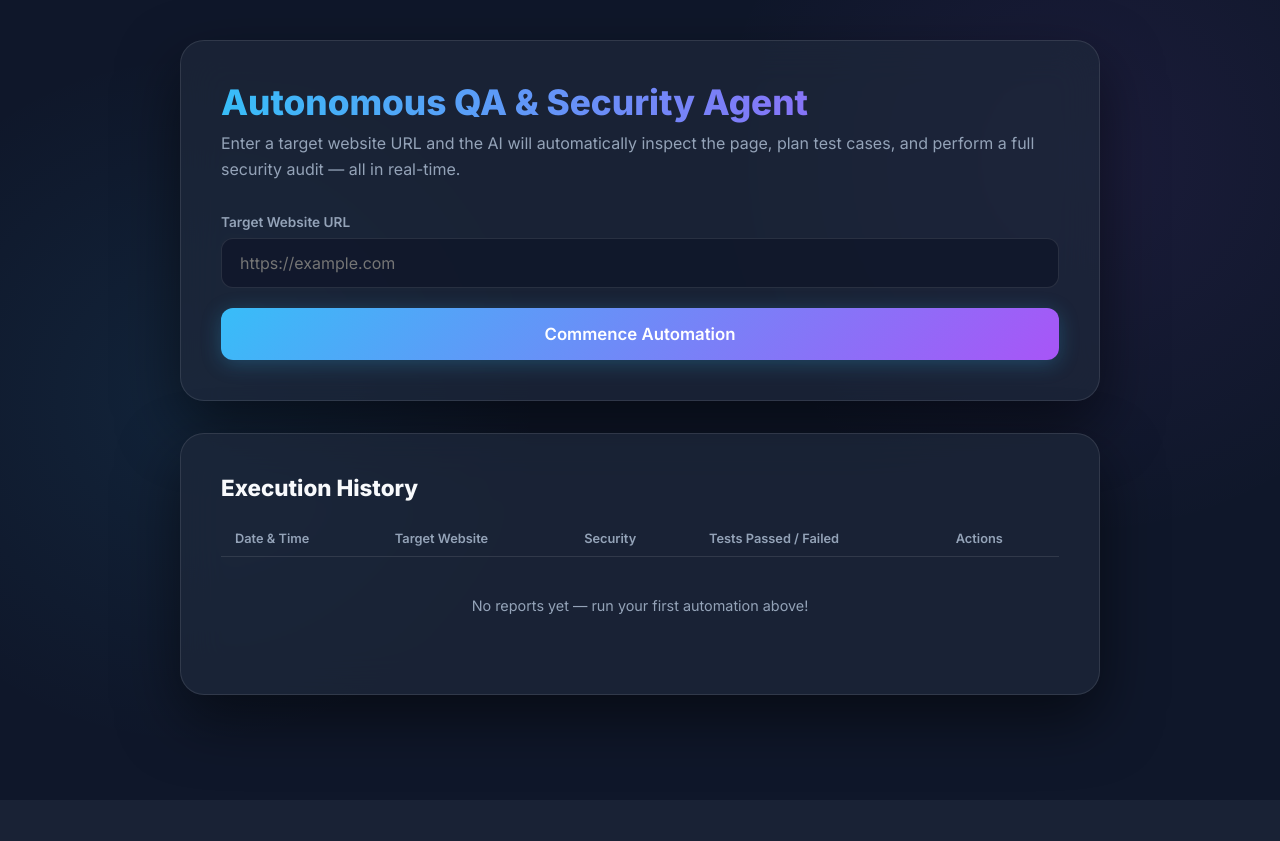
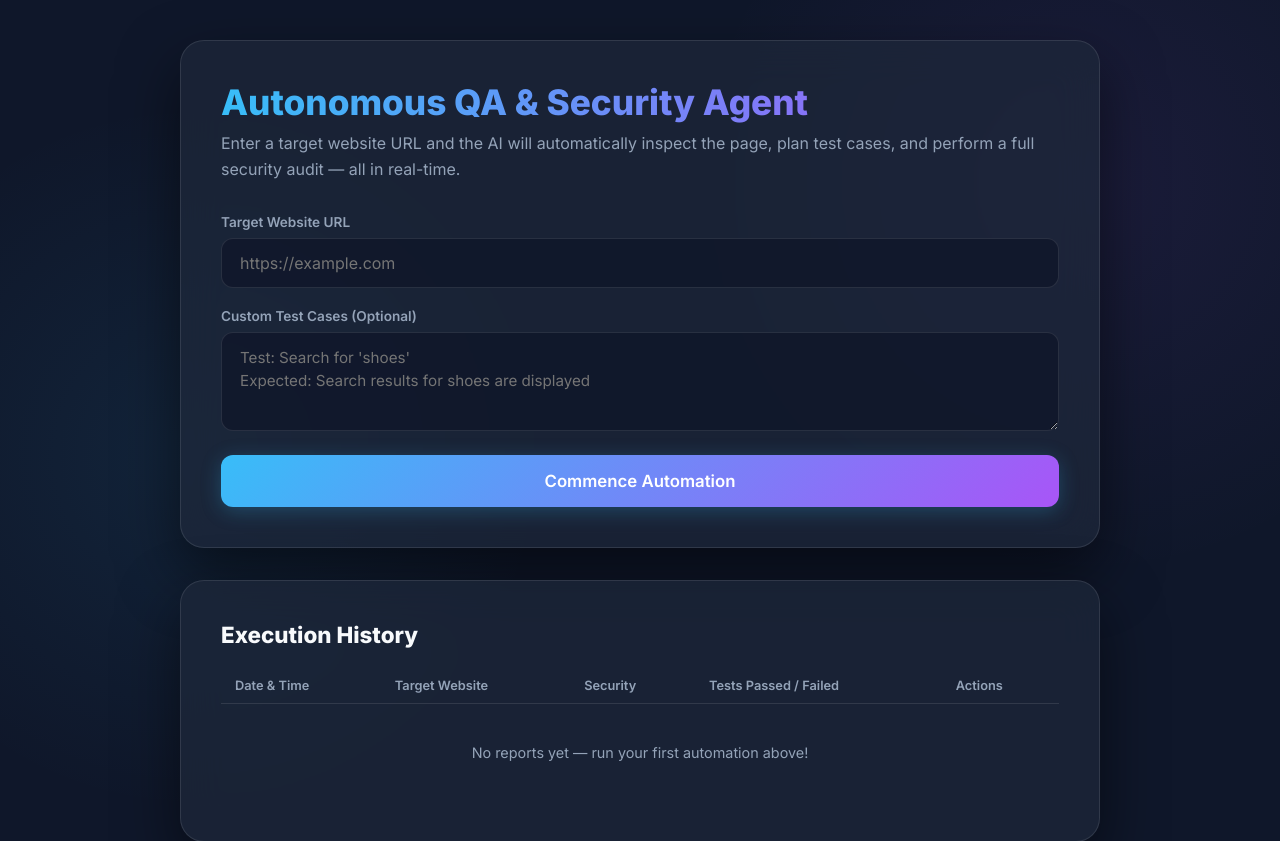
Before and after one commit to krishnanmshr1994/testautomation, a Python web app: template templates/index.html in a window 1280 px wide. Shown: the top 841 px of the page. Before the commit the page ends 767 px from the top, so only its background shows below. Run offline with Jinja, Linux system fonts and the light colour scheme; the template is opened without the code that fills it, so the values that code supplies are empty.

Commit message:
custom_tests_ui_and_deterministic_audits

```diff
--- a/main.py
+++ b/main.py
@@ -17,6 +17,7 @@ NEEDS_INPUT_PREFIX = "NEEDS_INPUT:"
 async def run_automation(target: str,
                          is_html: bool = False,
                          extra_context: str = "",
+                         custom_tests_raw: str = "",
                          context_queue: asyncio.Queue = None) -> dict:
     """
     Single browser session:
@@ -66,7 +67,7 @@ async def run_automation(target: str,
             await stream_log(f"[User Context Applied] {extra_context}")
 
         # ── 3. Generate Test Plan ──────────────────────────────────────────────
-        test_plan = await generate_test_plan(page, extra_context)
+        test_plan = await generate_test_plan(page, extra_context, custom_tests_raw)
 
         # ── 4. Initialize Live Reporter (writes header + audit to disk NOW) ────
         live_reporter = LiveReporter(target)
--- a/src/auditor.py
+++ b/src/auditor.py
@@ -113,7 +113,9 @@ For EVERY issue you find, return a vulnerability object with:
 - evidence: The exact HTML snippet or attribute that proves the finding (keep it short)
 - remediation: One concrete sentence describing the fix
 
-Think like an attacker. Do not skip anything. Be thorough and specific.
+IMPORTANT ENFORCEMENT RULES:
+1. Think like an attacker. Do not skip anything. Be thorough and specific.
+2. If multiple elements share the SAME vulnerability (e.g., 3 different 'http://' links instead of 'https://'), DO NOT create separate vulnerabilities. Group them into a SINGLE vulnerability object and list ALL instances in the `evidence` field.
 
 Respond ONLY with valid JSON in this exact format:
 {{
@@ -133,7 +135,7 @@ Respond ONLY with valid JSON in this exact format:
 If truly nothing is found, return: {{"vulnerabilities": []}}
 """
 
-    response = await ask_llm(prompt, system="You are an OWASP-certified penetration tester. Respond only with JSON.")
+    response = await ask_llm(prompt, system="You are an OWASP-certified penetration tester. Respond only with JSON.", temperature=0.0)
     try:
         match = re.search(r'\{.*\}', response, re.DOTALL)
         cleaned = match.group(0) if match else response
--- a/src/browser_manager.py
+++ b/src/browser_manager.py
@@ -43,7 +43,7 @@ async def distill_dom(page) -> str:
     clean_html = re.sub(r'\\s+', ' ', distilled_html).strip()
     return clean_html
 
-async def ask_llm(prompt: str, system: str = "You are a QA and Security testing expert.") -> str:
+async def ask_llm(prompt: str, system: str = "You are a QA and Security testing expert.", temperature: float = 0.2) -> str:
     """Helper to send a prompt to the LLM and get a text response."""
     client = get_ai_client()
     try:
@@ -53,7 +53,7 @@ async def ask_llm(prompt: str, system: str = "You are a QA and Security testing
                 {"role": "system", "content": system},
                 {"role": "user", "content": prompt}
             ],
-            temperature=0.2,
+            temperature=temperature,
             top_p=0.7,
             max_tokens=4096,
             timeout=120.0
--- a/templates/index.html
+++ b/templates/index.html
@@ -80,9 +80,25 @@
             margin-bottom: 20px;
         }
 
-        input[type="text"]:focus {
+        input[type="text"]:focus, textarea:focus {
             border-color: var(--primary);
             box-shadow: var(--glow);
+        }
+
+        textarea {
+            width: 100%;
+            background: rgba(15,23,42,0.8);
+            border: 1px solid var(--border);
+            padding: 14px 18px;
+            border-radius: 12px;
+            color: white;
+            font-size: 0.95rem;
+            font-family: inherit;
+            outline: none;
+            transition: border 0.2s, box-shadow 0.2s;
+            margin-bottom: 20px;
+            resize: vertical;
+            line-height: 1.5;
         }
 
         /* Context prompt box — shown dynamically */
@@ -285,6 +301,9 @@
     <label for="urlInput">Target Website URL</label>
     <input type="text" id="urlInput" placeholder="https://example.com">
 
+    <label for="customTestsInput">Custom Test Cases (Optional)</label>
+    <textarea id="customTestsInput" placeholder="Test: Search for 'shoes'&#10;Expected: Search results for shoes are displayed" rows="3"></textarea>
+
     <!-- Context prompt — injected by AI only when needed -->
     <div id="contextBox">
         <div class="context-header">
@@ -371,6 +390,7 @@ evtSource.onmessage = (e) => {
 // ── Start ──────────────────────────────────────────────────────────────────
 async function handleStart() {
     const url = document.getElementById("urlInput").value.trim();
+    const customTests = document.getElementById("customTestsInput").value.trim();
     if (!url) { alert("Please enter a URL"); return; }
 
     // If we are paused waiting for context, submit the context
@@ -397,7 +417,7 @@ async function handleStart() {
         await fetch("/api/start-test", {
             method: "POST",
             headers: { "Content-Type": "application/json" },
-            body: JSON.stringify({ url })
+            body: JSON.stringify({ url: url, custom_tests: customTests })
         });
     } catch (err) {
         logLine(`[Error] Failed to start: ${err}`, "err");
@@ -506,7 +526,8 @@ async function loadHistory() {
             </td>
             <td>
                 <a href="/api/reports/${r.folder}/view" target="_blank" class="action-btn view">📄 View Report</a>
-                <a href="/api/reports/${r.folder}/txt" class="action-btn dl">⬇ TXT</a>
+                <a href="/api/reports/${r.folder}/planned" class="action-btn dl">⬇ Planned Tests</a>
+                <a href="/api/reports/${r.folder}/txt" class="action-btn dl">⬇ Results TXT</a>
             </td>
         </tr>
     `).join("");
--- a/templates/report.html
+++ b/templates/report.html
@@ -150,7 +150,8 @@
     <div class="topnav">
         <a href="/" class="back">← Dashboard</a>
         <div class="dl-row">
-            <a href="/api/reports/{{ folder }}/txt"  class="dl-btn txt">⬇ Download TXT</a>
+            <a href="/api/reports/{{ folder }}/planned" class="dl-btn txt">⬇ Planned Tests</a>
+            <a href="/api/reports/{{ folder }}/txt"  class="dl-btn txt">⬇ Results TXT</a>
             <a href="/api/reports/{{ folder }}/json" target="_blank" class="dl-btn json">{ } Raw JSON</a>
         </div>
     </div>
```
Also changed, not shown: app.py (+17 -5 lines), docs/technicals/architecture_decisions.md (+7 -1 lines), src/planner.py (+58 -5 lines), README.md.
